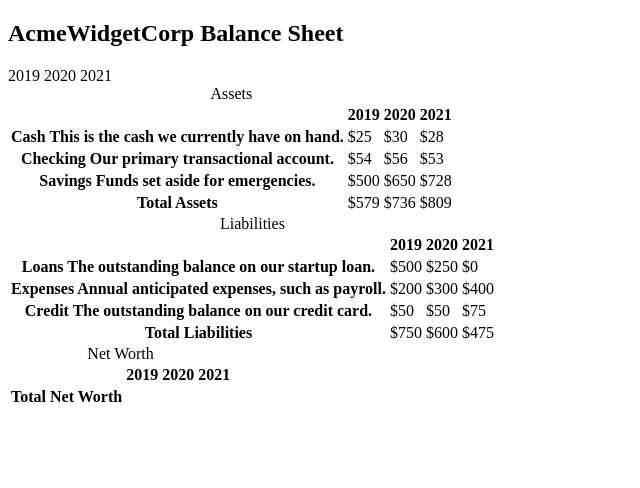
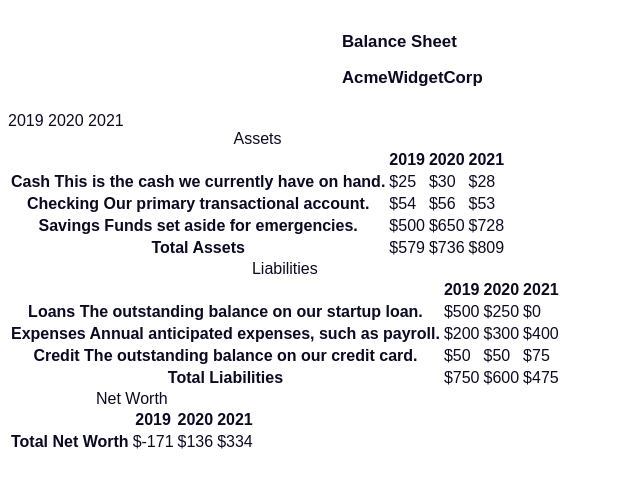
Before and after one commit to veronezl/WebpageBalanceSheet-, a plain HTML site: page index.html in a window 1280 px wide. Shown: the whole page, without its empty margins (0-640 px from the left). Drawn offline with Linux system fonts and the light colour scheme.

Commit message:
building 27 to 38

```diff
--- a/index.html
+++ b/index.html
@@ -110,6 +110,9 @@
                     <tbody>
                         <tr class="total">
                             <th>Total <span class="sr-only">Net Worth</span></th>
+                            <td class="current">$-171</td>
+                            <td class="current">$136</td>
+                            <td class="current">$334</td>
                         </tr>
                     </tbody>
                 </table>
--- a/styles.css
+++ b/styles.css
@@ -0,0 +1,41 @@
+html {
+    box-sizing: border-box;
+}
+
+body {
+    font-family: sans-serif;
+    color: #0a0a23;
+}
+
+span[class~=".sr-only"] {
+    border: 0;
+    clip: rect(1px 1px 1px 1px);
+    clip-path: inset(50%);
+    height: 1px;
+    width: 1px;
+    overflow: hidden;
+    white-space: nowrap;
+    position: absolute;
+    padding: 0%;
+    margin: -1px;
+}
+
+h1 {
+    max-width: 37.25rem;
+    margin: 0 auto;
+    padding: 1.5rem 1.25rem;
+}
+
+h1 .flex {
+    display: flex;
+    flex-direction: column-reverse;
+    gap: 1rem;
+}
+
+h1 .flex span:first-of-type {
+    font-size: 0.7em;
+}
+
+h1 .flex span:last-of-type {
+    font-size: 0.7em;
+}
```
